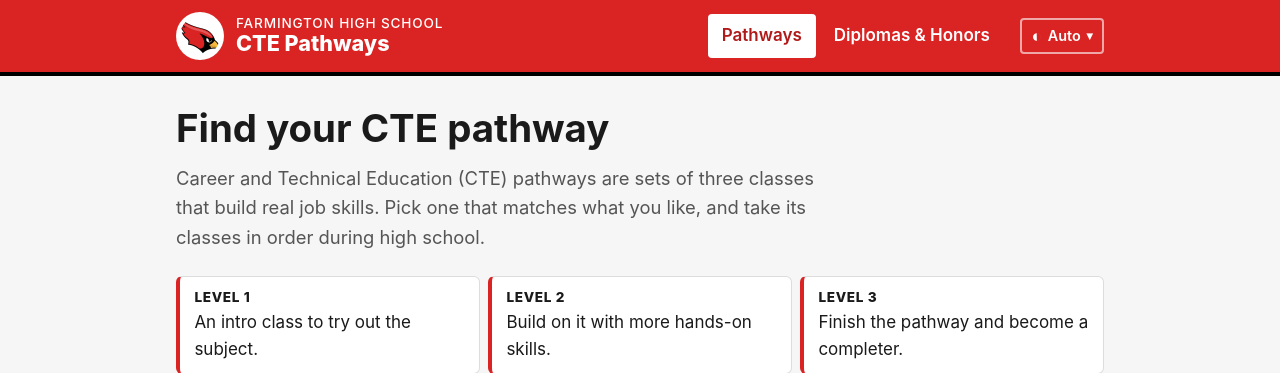
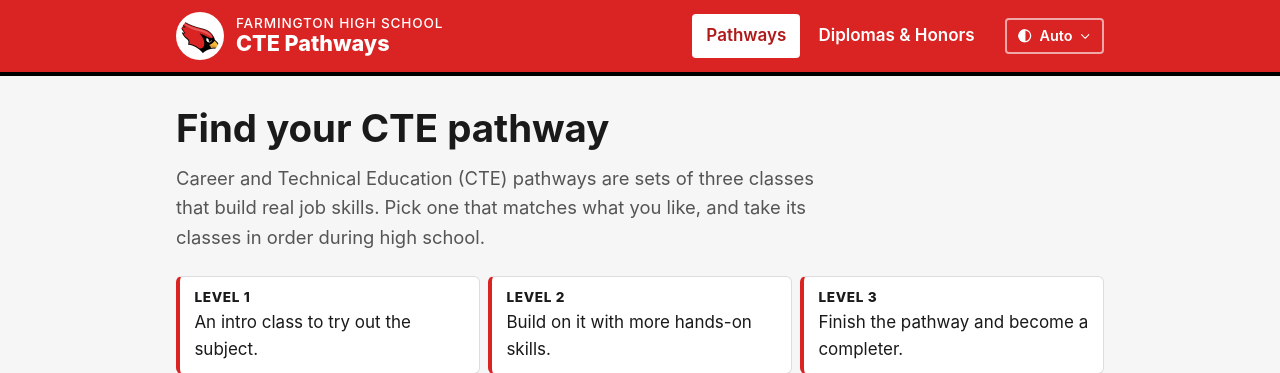
Before and after one commit to FarmCardsCode/www-cte-pathways, a Flask app: page / in a window 1280 px wide. Shown: the top 373 px of the page. Run offline with Flask 3, Linux system fonts and the light colour scheme.

Commit message:
Use matching SVG icons in the theme menu
The text glyphs for auto/light/dark rendered at different sizes. They are
now same-size circles (half, outline, filled) in the site's SVG icon set,
along with the dropdown chevron and the check mark.

Co-Authored-By: Claude Opus 5.5 <noreply@anthropic.com>

```diff
--- a/app/static/css/style.css
+++ b/app/static/css/style.css
@@ -207,8 +207,26 @@ a:hover {
   border-color: #fff;
 }
 
-.theme-toggle-caret {
-  font-size: 0.75rem;
+.theme-toggle .icon,
+.theme-options .icon {
+  width: 1.1rem;
+  height: 1.1rem;
+}
+
+.theme-toggle .theme-toggle-caret {
+  width: 0.9rem;
+  height: 0.9rem;
+}
+
+/* The button shows the icon for the active setting */
+.theme-icon {
+  display: none;
+}
+
+:root:not([data-theme]) .theme-icon-auto,
+:root[data-theme="light"] .theme-icon-light,
+:root[data-theme="dark"] .theme-icon-dark {
+  display: block;
 }
 
 .theme-options {
@@ -258,16 +276,13 @@ a:hover {
   font-weight: 700;
 }
 
-.theme-options button[aria-checked="true"]::after {
-  content: "\2713";
+.theme-check {
   margin-left: auto;
-  font-variant-emoji: text;
+  visibility: hidden;
 }
 
-.theme-toggle-icon {
-  font-size: 1.1rem;
-  line-height: 1;
-  font-variant-emoji: text;
+.theme-options button[aria-checked="true"] .theme-check {
+  visibility: visible;
 }
 
 .site-title {
--- a/app/static/js/theme.js
+++ b/app/static/js/theme.js
@@ -2,8 +2,6 @@
 // light/dark set data-theme on <html>, which style.css reads. Keyboard:
 // Enter/Space/Down opens, arrows move, Escape or Tab closes.
 (() => {
-  // Plain geometric characters (no emoji forms): half, empty, full circle.
-  const ICONS = { auto: "◐", light: "○", dark: "●" };
   const LABELS = { auto: "Auto", light: "Light", dark: "Dark" };
 
   const root = document.documentElement;
@@ -16,7 +14,6 @@
   const current = () => root.dataset.theme || "auto";
 
   const show = (mode) => {
-    button.querySelector(".theme-toggle-icon").textContent = ICONS[mode];
     button.querySelector(".theme-toggle-text").textContent = LABELS[mode];
     button.setAttribute("aria-label", `Color theme: ${LABELS[mode].toLowerCase()}`);
     items.forEach((item) => item.setAttribute("aria-checked", String(item.dataset.mode === mode)));
--- a/app/templates/_icons.html
+++ b/app/templates/_icons.html
@@ -31,6 +31,16 @@
   <path d="M19 12H5M11 6l-6 6 6 6"/>
 {%- elif name == "arrow-right" -%}
   <path d="M5 12h14M13 6l6 6-6 6"/>
+{%- elif name == "theme-auto" -%}
+  <circle cx="12" cy="12" r="8"/><path d="M12 4a8 8 0 0 0 0 16z" fill="currentColor"/>
+{%- elif name == "theme-light" -%}
+  <circle cx="12" cy="12" r="8"/>
+{%- elif name == "theme-dark" -%}
+  <circle cx="12" cy="12" r="8" fill="currentColor"/>
+{%- elif name == "chevron-down" -%}
+  <path d="M6 9.5l6 6 6-6"/>
+{%- elif name == "check" -%}
+  <path d="M5 12.5l4.5 4.5L19 7.5"/>
 {%- elif name == "info" -%}
   <circle cx="12" cy="12" r="9"/><path d="M12 11v5.5M12 7.5v.01"/>
 {%- endif -%}
--- a/app/templates/base.html
+++ b/app/templates/base.html
@@ -1,4 +1,5 @@
 <!doctype html>
+{% from "_icons.html" import icon %}
 <html lang="en">
 <head>
   <meta charset="UTF-8">
@@ -34,14 +35,14 @@
       </nav>
       <div class="theme-menu" data-theme-menu hidden>
         <button type="button" class="theme-toggle" id="theme-toggle" aria-haspopup="menu" aria-expanded="false" aria-controls="theme-options" aria-label="Color theme: auto" title="Color theme">
-          <span class="theme-toggle-icon" aria-hidden="true">&#x25D0;</span>
+          {{ icon("theme-auto", "icon theme-icon theme-icon-auto") }}{{ icon("theme-light", "icon theme-icon theme-icon-light") }}{{ icon("theme-dark", "icon theme-icon theme-icon-dark") }}
           <span class="theme-toggle-text" aria-hidden="true">Auto</span>
-          <span class="theme-toggle-caret" aria-hidden="true">&#x25BE;</span>
+          {{ icon("chevron-down", "icon theme-toggle-caret") }}
         </button>
         <ul class="theme-options" id="theme-options" role="menu" aria-labelledby="theme-toggle" hidden>
-          <li role="none"><button type="button" role="menuitemradio" aria-checked="true" data-mode="auto" tabindex="-1"><span class="theme-toggle-icon" aria-hidden="true">&#x25D0;</span>Auto (match device)</button></li>
-          <li role="none"><button type="button" role="menuitemradio" aria-checked="false" data-mode="light" tabindex="-1"><span class="theme-toggle-icon" aria-hidden="true">&#x25CB;</span>Light</button></li>
-          <li role="none"><button type="button" role="menuitemradio" aria-checked="false" data-mode="dark" tabindex="-1"><span class="theme-toggle-icon" aria-hidden="true">&#x25CF;</span>Dark</button></li>
+          <li role="none"><button type="button" role="menuitemradio" aria-checked="true" data-mode="auto" tabindex="-1">{{ icon("theme-auto") }}Auto (match device){{ icon("check", "icon theme-check") }}</button></li>
+          <li role="none"><button type="button" role="menuitemradio" aria-checked="false" data-mode="light" tabindex="-1">{{ icon("theme-light") }}Light{{ icon("check", "icon theme-check") }}</button></li>
+          <li role="none"><button type="button" role="menuitemradio" aria-checked="false" data-mode="dark" tabindex="-1">{{ icon("theme-dark") }}Dark{{ icon("check", "icon theme-check") }}</button></li>
         </ul>
       </div>
     </div>
```
